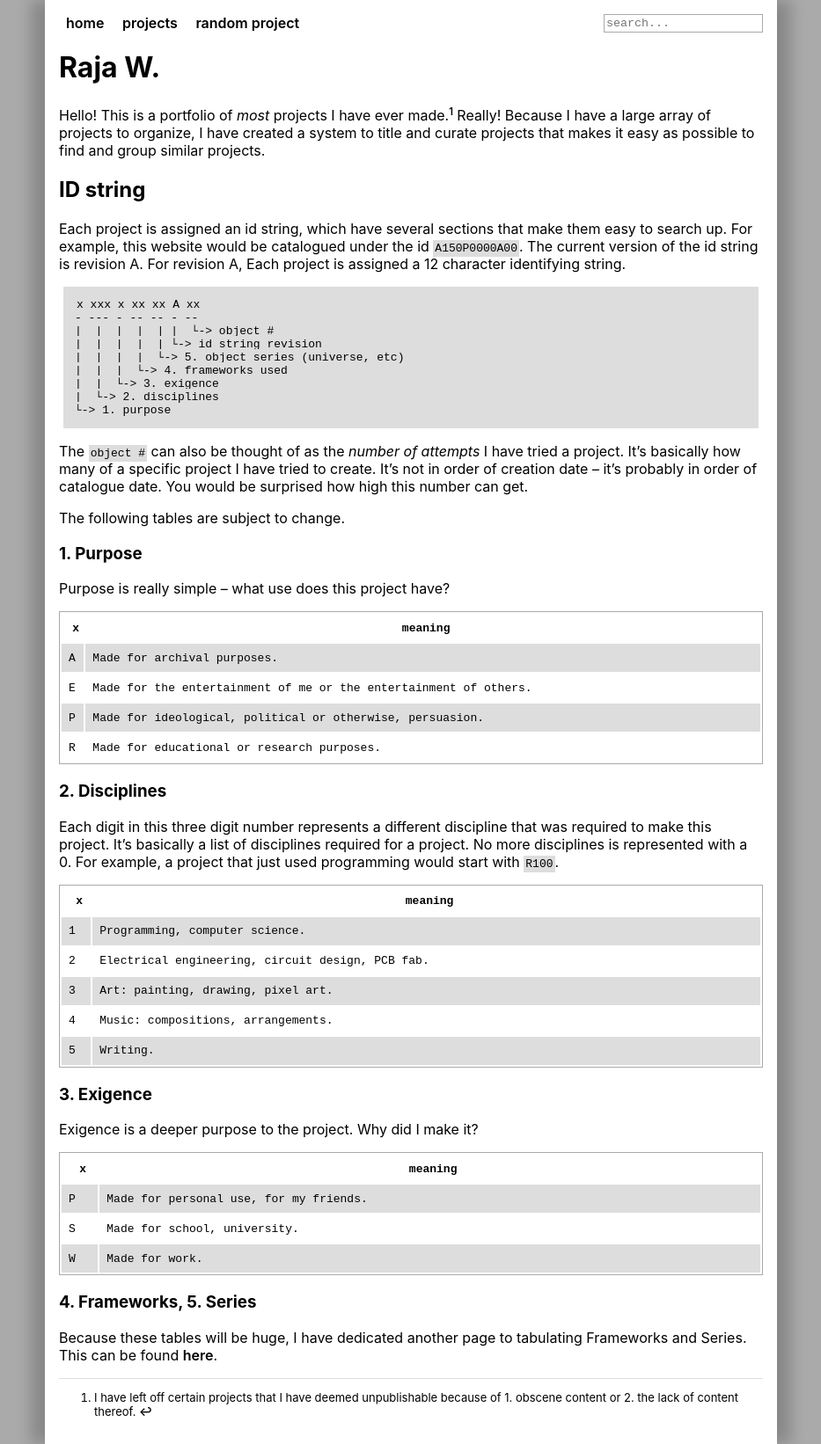
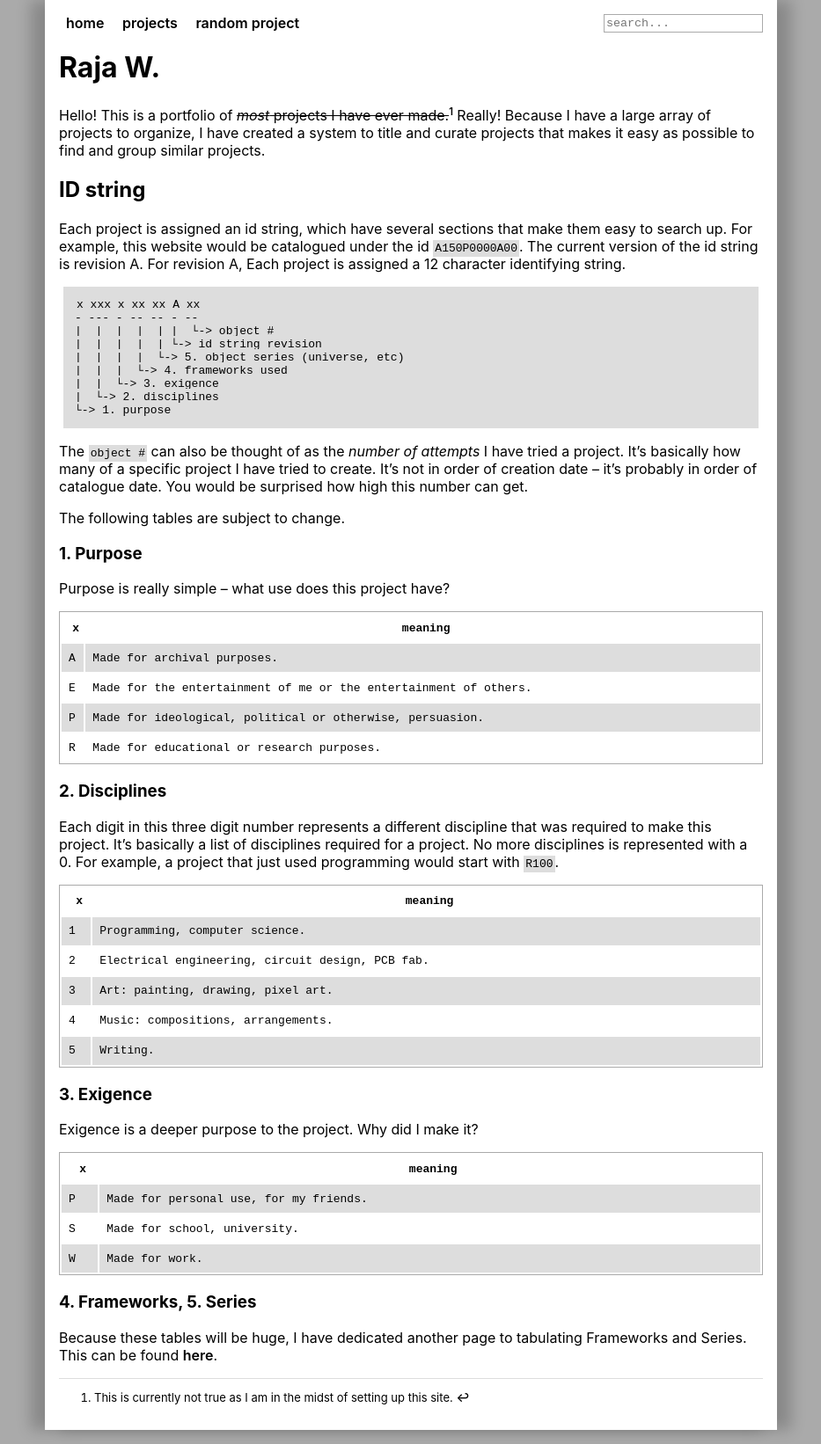
Before and after one commit to rwilliaise/rwilliaise.github.io, a Jekyll site: the page built from index.md, in a window 1280 px wide. Shown: the whole page at 88% size, without its empty margins (173-1106 px from the left). Built offline with Jekyll 4.4.1, drawn with Linux system fonts in a browser that asks for light colours.

Commit message:
Update E400P0101A03

```diff
--- a/index.md
+++ b/index.md
@@ -5,13 +5,12 @@ title: "Home"
 
 # Raja W.
 
-Hello! This is a portfolio of *most* projects I have ever made.[^1] Really! Because
+Hello! This is a portfolio of ~~*most* projects I have ever made.~~[^1] Really! Because
 I have a large array of projects to organize, I have created a system to title
 and curate projects that makes it easy as possible to find and group similar
 projects.
 
-[^1]: I have left off certain projects that I have deemed unpublishable because
-    of 1. obscene content or 2. the lack of content thereof.
+[^1]: This is currently not true as I am in the midst of setting up this site.
 
 ## ID string
 
```
Also changed, not shown: _projects/E400P0101A03.md (+5 -1 lines), 2 other files.
